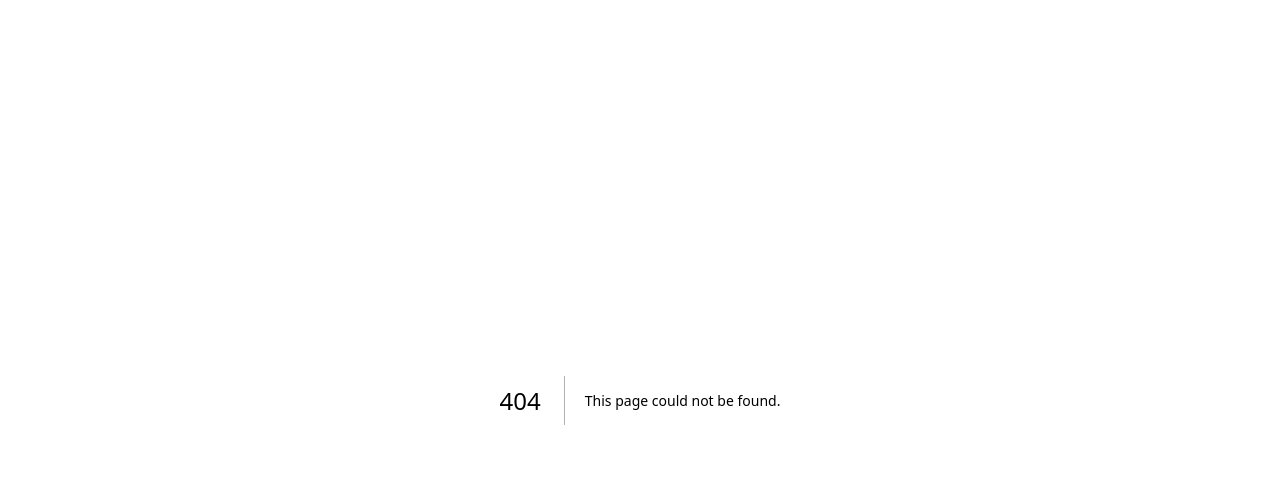
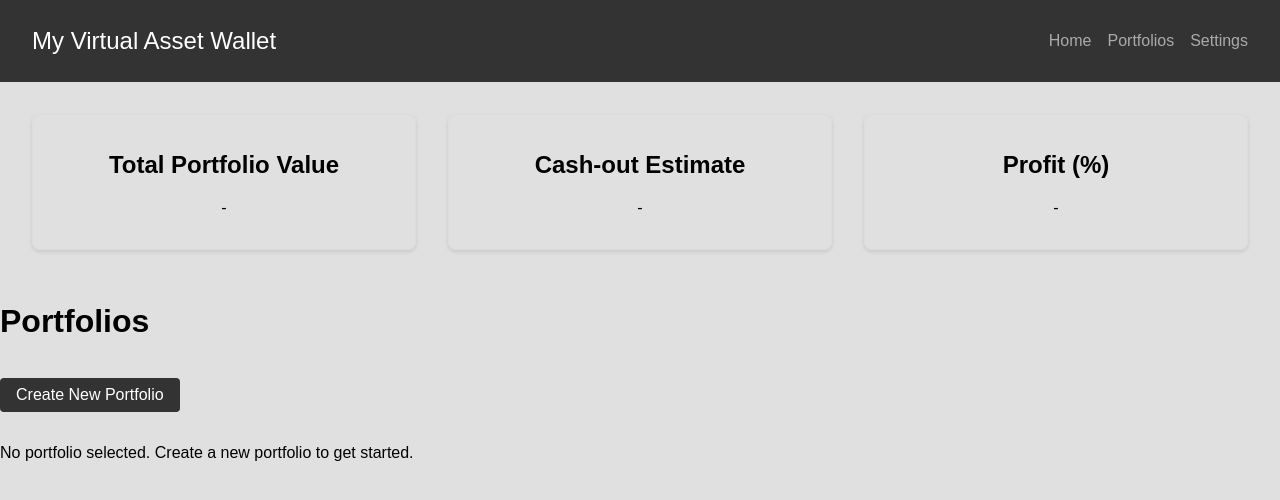
Before and after one commit to eigenomarksamy/virtual-asset-wallet, a Next.js app in the folder vaw/: page /portfolios in a window 1280 px wide. Before the commit this address had no page. Shown: the top 500 px of the page. Built offline with nearby package versions, Linux system fonts and the light colour scheme.

Commit message:
add portfolios page

```diff
--- a/vaw/src/app/components/Navbar.js
+++ b/vaw/src/app/components/Navbar.js
@@ -5,9 +5,8 @@ const Navbar = () => {
     <nav style={styles.navbar}>
       <div style={styles.logo}>My Virtual Asset Wallet</div>
       <ul style={styles.navLinks}>
-        <li style={styles.navItem}><a href="#" style={styles.navLink}>Home</a></li>
-        <li style={styles.navItem}><a href="#" style={styles.navLink}>Transactions</a></li>
-        <li style={styles.navItem}><a href="#" style={styles.navLink}>Analytics</a></li>
+        <li style={styles.navItem}><a href="/" style={styles.navLink}>Home</a></li>
+        <li style={styles.navItem}><a href="/portfolios" style={styles.navLink}>Portfolios</a></li>
         <li style={styles.navItem}><a href="#" style={styles.navLink}>Settings</a></li>
       </ul>
     </nav>
--- a/vaw/src/app/layout.js
+++ b/vaw/src/app/layout.js
@@ -1,17 +1,20 @@
-import { Inter } from "next/font/google";
-import "./globals.css";
+// src/app/layout.js
+"use client";
 
-const inter = Inter({ subsets: ["latin"] });
-
-export const metadata = {
-  title: "Create Next App",
-  description: "Generated by create next app",
-};
+import Navbar from './components/Navbar';
+import Dashboard from './components/Dashboard';
+import './globals.css';
 
 export default function RootLayout({ children }) {
   return (
     <html lang="en">
-      <body className={inter.className}>{children}</body>
+      <body>
+        <Navbar />
+        <Dashboard />
+        <main>
+          {children}
+        </main>
+      </body>
     </html>
   );
 }
--- /dev/null
+++ b/vaw/src/app/portfolios/page.js
@@ -0,0 +1,73 @@
+"use client";
+
+import React, { useState } from 'react';
+import TransactionForm from '../components/TransactionForm';
+import TransactionTable from '../components/TransactionTable';
+
+export default function Portfolios() {
+  const [portfolios, setPortfolios] = useState([]);
+  const [currentPortfolio, setCurrentPortfolio] = useState(null);
+  const [isFormVisible, setFormVisible] = useState(false);
+
+  const addPortfolio = () => {
+    const newPortfolio = {
+      id: portfolios.length + 1,
+      name: `Portfolio ${portfolios.length + 1}`,
+      transactions: []
+    };
+    setPortfolios([...portfolios, newPortfolio]);
+    setCurrentPortfolio(newPortfolio);
+  };
+
+  const addTransaction = (transaction) => {
+    if (currentPortfolio) {
+      const updatedPortfolio = {
+        ...currentPortfolio,
+        transactions: [...currentPortfolio.transactions, transaction]
+      };
+      setPortfolios(portfolios.map(portfolio =>
+        portfolio.id === currentPortfolio.id ? updatedPortfolio : portfolio
+      ));
+      setCurrentPortfolio(updatedPortfolio);
+    }
+  };
+
+  const toggleFormVisibility = () => {
+    setFormVisible(!isFormVisible);
+  };
+
+  return (
+    <div>
+      <h1>Portfolios</h1>
+      <button onClick={addPortfolio} style={styles.addButton}>Create New Portfolio</button>
+
+      {currentPortfolio && (
+        <>
+          <h2>{currentPortfolio.name}</h2>
+          <button onClick={toggleFormVisibility} style={styles.addButton}>
+            {isFormVisible ? 'Cancel' : 'Add Transaction'}
+          </button>
+          {isFormVisible && <TransactionForm addTransaction={addTransaction} toggleFormVisibility={toggleFormVisibility} />}
+          <TransactionTable transactions={currentPortfolio.transactions} />
+        </>
+      )}
+
+      {!currentPortfolio && (
+        <p>No portfolio selected. Create a new portfolio to get started.</p>
+      )}
+    </div>
+  );
+}
+
+const styles = {
+  addButton: {
+    padding: '0.5rem 1rem',
+    fontSize: '1rem',
+    cursor: 'pointer',
+    backgroundColor: '#333',
+    color: '#fff',
+    border: 'none',
+    borderRadius: '4px',
+    margin: '1rem 0',
+  },
+};
```
Also changed, not shown: vaw/src/app/page.js (+3 -37 lines).
